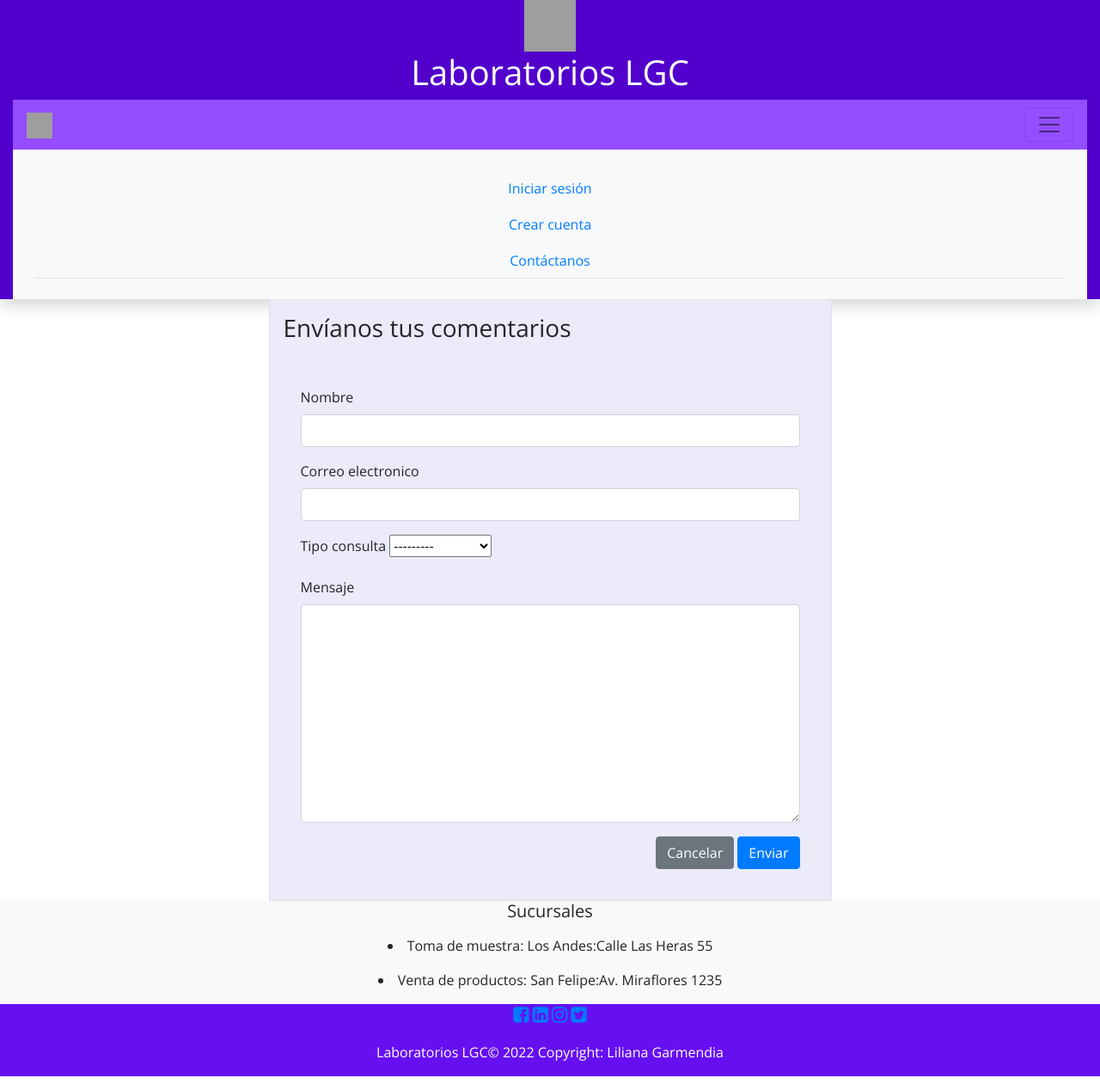
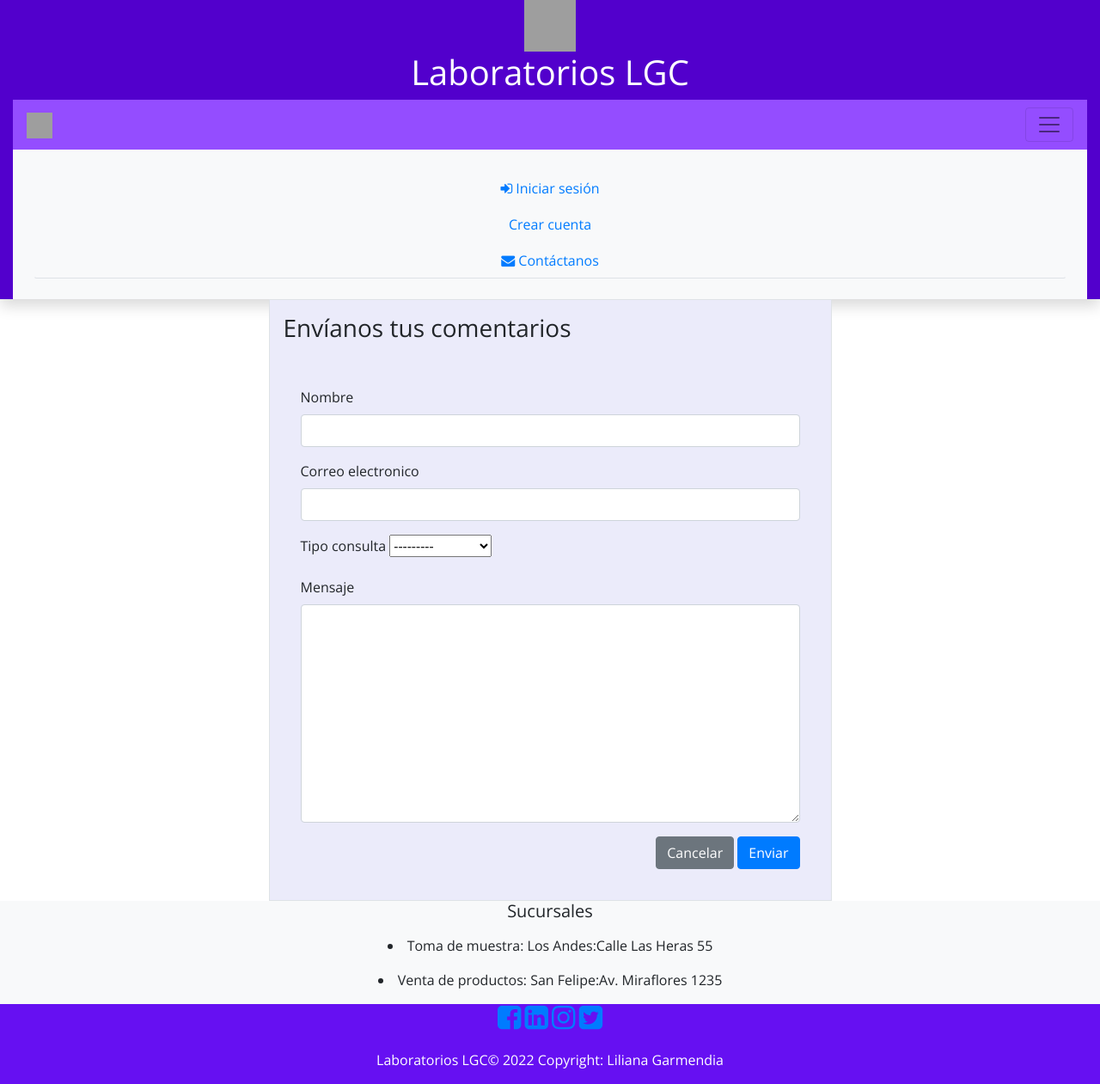
Before and after one commit to LiliGC/Lab-individual-heroku, a Django app: page /comentario/ in a window 1280 px wide, after a click that opens the changed part. Shown: the whole page at 86% size. Run offline with Django 4.2, Linux system fonts and the light colour scheme; some libraries are stand-ins or nearby versions; grey boxes are pictures that could not be loaded.

```diff
--- a/labtienda/forms.py
+++ b/labtienda/forms.py
@@ -40,4 +40,4 @@ class ComentarioForm(forms.ModelForm):
 class ProductoForm(forms.ModelForm):
     class Meta:
         model=Producto
-        fields=['categoria', 'nombre', 'marca', 'imagen', 'descripción','precio', 'stock']
+        fields=['categoria', 'nombre', 'marca', 'imagen', 'descripcion','precio', 'stock']
--- a/labtienda/models.py
+++ b/labtienda/models.py
@@ -1,6 +1,7 @@
 from django.db import models
 import datetime
 from django.utils.text import slugify
+from django.urls import reverse
 
 
 
@@ -74,7 +75,7 @@ class Producto(models.Model):
     slug=models.SlugField(max_length=50, db_index=True, unique=True)
     marca=models.ForeignKey(Marca, on_delete=models.PROTECT)
     imagen=models.ImageField(upload_to='productos')
-    descripción=models.TextField(blank=True)
+    descripcion=models.TextField(blank=True)
     precio=models.IntegerField()
     stock=models.PositiveIntegerField()
     disponible=models.BooleanField(default=True)
--- a/labtienda/templates/labtienda/index.html
+++ b/labtienda/templates/labtienda/index.html
@@ -54,21 +54,21 @@
                     <div class="bg-light shadow-3 p-4" style="background-color:#dee2e6">
                         {% if user.is_authenticated %}
                             <a class="nav-link" href="#">Bienvenido, {{user.username}}</a>
-                            <a class="btn btn-link btn-block border-bottom m-0" href="{% url 'index' %}">Inicio</a>
-                            <a class="nav-link btn btn-link btn-block border-bottom m-0" href="{% url 'catalogo_productos' %}" >Productos</a>
-                            <a class="nav-link btn btn-link btn-block border-bottom m-0" href="{% url 'comentario' %}" >Contáctanos</a>
-                            <a class="nav-link btn btn-link btn-block border-bottom m-0" href="{% url 'miscomentarios' %}" >Mis mensajes</a>
+                            <a class="btn btn-link btn-block border-bottom m-0" href="{% url 'index' %}"> <i class="fa fa-home fa-lg" aria-hidden="true"></i> Inicio</a>
+                            <a class="nav-link btn btn-link btn-block border-bottom m-0" href="{% url 'catalogo_productos' %}"> Productos</a>
+                            <a class="nav-link btn btn-link btn-block border-bottom m-0" href="{% url 'comentario' %}"> <i class="fa fa-envelope" aria-hidden="true"></i> Contáctanos</a>
+                            <a class="nav-link btn btn-link btn-block border-bottom m-0" href="{% url 'miscomentarios' %}"><i class="fa fa-inbox" aria-hidden="true"></i> Mis mensajes</a>
                             {% if user.is_staff %}
-                                <a class="nav-link btn btn-link btn-block border-bottom m-0" href="{% url 'listacomentarios' %}" >Comentarios</a>
+                                <a class="nav-link btn btn-link btn-block border-bottom m-0" href="{% url 'listacomentarios' %}">Comentarios</a>
                                 <a class="nav-link btn btn-link btn-block border-bottom m-0"href="{% url 'clientes' %}">Clientes</a>
-                                <a class="nav-link btn btn-link btn-block border-bottom m-0" href="{% url 'profesional' %}" >Profesionales</a>
-                                <a class="nav-link btn btn-link btn-block border-bottom m-0" href="{% url 'productos' %}" >Lista de productos</a>
+                                <a class="nav-link btn btn-link btn-block border-bottom m-0" href="{% url 'profesional' %}">Profesionales</a>
+                                <a class="nav-link btn btn-link btn-block border-bottom m-0" href="{% url 'productos' %}">Lista de productos</a>
                             {% endif %}
-                            <a class="nav-link btn btn-link btn-block border-bottom m-0"href="{% url 'logout' %}">Salir</a>
+                            <a class="nav-link btn btn-link btn-block border-bottom m-0"href="{% url 'logout' %}"><i class="fa fa-sign-out" aria-hidden="true"></i> Salir</a>
                         {% else %}
-                            <a class="nav-link btn btn-link btn-block m-0"href="{% url 'login' %}">Iniciar sesión</a>
+                            <a class="nav-link btn btn-link btn-block m-0"href="{% url 'login' %}"><i class="fa fa-sign-in" aria-hidden="true"></i> Iniciar sesión</a>
                             <a class="nav-link btn btn-link btn-block m-0"href="{% url 'register_user' %}">Crear cuenta</a>
-                            <a class="nav-link btn btn-link btn-block border-bottom m-0" href="{% url 'comentario' %}" >Contáctanos</a>
+                            <a class="nav-link btn btn-link btn-block border-bottom m-0" href="{% url 'comentario' %}"><i class="fa fa-envelope" aria-hidden="true"></i> Contáctanos</a>
                         {% endif %}
                     </div>
                 </div>
@@ -167,10 +167,10 @@
             </div>
             <div class="col-sm-12 text-center" style="background-color: #6610f2;">
                 <div class= "mb-1">
-                    <a href="https://es-la.facebook.com/"><i class="fa fa-facebook-square fa-lg" aria-hidden="true"></i></a>
-                    <a href="https://cl.linkedin.com/"> <i class="fa fa-linkedin-square fa-lg" aria-hidden="true"></i></a>
-                    <a href="https://www.instagram.com/?hl=es-la"><i class="fa fa-instagram fa-lg" aria-hidden="true"></i></a>
-                    <a href="https://www.twitter.com/"><i class="fa fa-twitter-square fa-lg" aria-hidden="true"></i></a>
+                    <a href="https://es-la.facebook.com/"><i class="fa fa-facebook-square fa-2x" aria-hidden="true"></i></a>
+                    <a href="https://cl.linkedin.com/"> <i class="fa fa-linkedin-square fa-2x" aria-hidden="true"></i></a>
+                    <a href="https://www.instagram.com/?hl=es-la"><i class="fa fa-instagram fa-2x" aria-hidden="true"></i></a>
+                    <a href="https://www.twitter.com/"><i class="fa fa-twitter-square fa-2x" aria-hidden="true"></i></a>
                 </div>
             </div>
             <div class="col-sm-12">
--- a/labtienda/urls.py
+++ b/labtienda/urls.py
@@ -13,8 +13,9 @@ urlpatterns = [
     path('register_user/',views.register_user, name='register_user'),
     path('registro_profesional/',views.registro_professional, name='registro_professional'),
     path('registro_productos/',views.registro_producto, name='registro_productos'),
-    path('productos',views.productos, name='productos'),
-    path('catalogo_productos',views.catalogo_productos, name='catalogo_productos'),
+    path('productos/',views.productos, name='productos'),
+    path('catalogo_productos/',views.catalogo_productos, name='catalogo_productos'),
+    path('producto_detalle/<int:pk>',views.producto_detalle, name='producto_detalle'),
     path('productos_edit/<int:pk>',views.productos_edit, name='productos_edit'),
     path('productos_delete/<int:pk>',views.productos_delete, name='productos_delete'),
     path('comentario/',views.comentario, name='comentario'),
--- a/labtienda/views.py
+++ b/labtienda/views.py
@@ -1,5 +1,5 @@
 from django.shortcuts import render, redirect, get_object_or_404
-from .models import Client, Professional, Comentario, Producto
+from .models import Client, Professional, Comentario, Producto, Categoria
 from .forms import ClienteForm,ProfessionalForm, ComentarioForm, ProductoForm
 from .forms import NewUserForm
 from django.contrib.auth import login, authenticate, logout
@@ -330,12 +330,13 @@ def productos(request):
 
 @login_required
 def catalogo_productos(request):
-
-    producto=Producto.objects.all()
-
+    producto = Producto.objects.all()
     context = {
-
     'productos': producto,
-
     }
     return render(request,'labtienda/catalogo_productos.html', context)
+
+@login_required
+def producto_detalle(request, pk):
+    producto = get_object_or_404(Producto, pk=pk)
+    return render(request, 'labtienda/producto_detalle.html', {'producto': producto})
```
Also changed, not shown: labtienda/templates/labtienda/catalogo_productos.html (+3 -5 lines), labtienda/templates/labtienda/producto_detalle.html (+8 -14 lines), labtienda/migrations/0006_rename_descripción_producto_descripcion.py (added), 6 other files.
